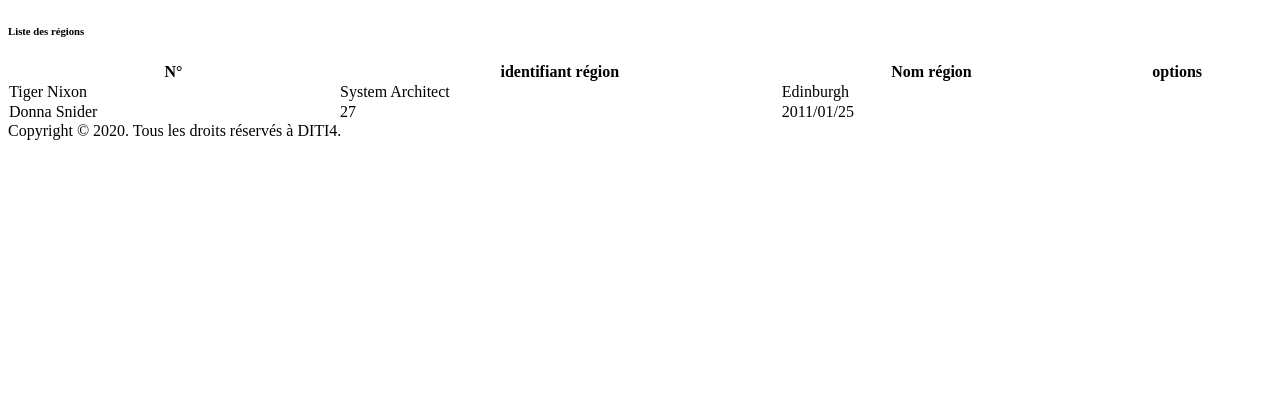
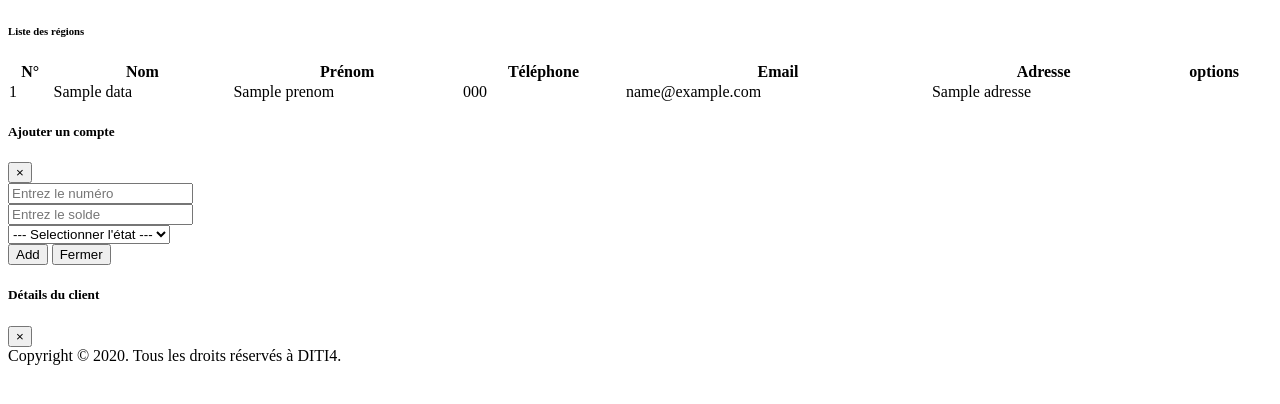
Before and after one commit to einsarr/BanqueDuPeupleORM, a PHP site: the page made by src/view/clients/lister.php in a window 1280 px wide. Shown: the top 404 px of the page. Run offline with PHP 8.4, Linux system fonts and the light colour scheme; the template is opened without the code that fills it: most values are stand-ins (such as "Sample title", 1, 10 or a date in 2020); data that the repository does not hold is empty.

Commit message:
Détails du client ajax

```diff
--- a/src/model/ClientDb.php
+++ b/src/model/ClientDb.php
@@ -6,13 +6,13 @@ class ClientDb extends Model
     public function findAll()
     {
         return $this->entityManager
-                    ->createQuery("SELECT r FROM region r")
+                    ->createQuery("SELECT cl FROM client cl")
                     ->getResult();
     }
-    public function findById($idR)
+    public function findById($idClient)
     {
         return $this->entityManager
-                    ->createQuery("SELECT r FROM region r WHERE r.idR=$idR")
+                    ->createQuery("SELECT cl FROM client cl WHERE cl.id='$idClient'")
                     ->getResult();
     }
     public function add($nomR)
--- a/src/view/assets/footer.php
+++ b/src/view/assets/footer.php
@@ -68,8 +68,23 @@ var base_url = "<?php echo $base_url; ?>";
           });
       });
 
+
+      $('.view_client').click(function(){
+			var id_client = $(this).attr("id");
+			$.ajax({
+				url:base_url+"Client/select/"+id_client,
+				method:"POST",
+				data:{id_client:id_client},
+				success:function(data){
+					$('#client_details').html(data);
+					$('#dataModal').modal("show");
+				}
+			});
+			$('#dataModal').modal("show");
+		});
+
   })
-  //Valdidation using jquery
+  //Validation using jquery
 function validate() {
     var isValid = true;
     if ($('#nom').val().trim() == "") {
--- a/src/view/assets/sideBar.php
+++ b/src/view/assets/sideBar.php
@@ -49,7 +49,6 @@
   </a>
   <div id="collapseUtilities" class="collapse" aria-labelledby="headingUtilities" data-parent="#accordionSidebar">
     <div class="bg-white py-2 collapse-inner rounded">
-    <a class="collapse-item" href="<?php echo $base_url.'Client/add' ?>">Ajouter</a>
       <a class="collapse-item" href="<?php echo $base_url.'Client/index' ?>">Lister</a>
     </div>
   </div>
--- a/src/view/clients/getAll.php
+++ /dev/null
@@ -1,5 +0,0 @@
-<?php
-foreach($data as $key=>$value)
-{
-    echo "N° : ".$value->getId()." - role : ".$value->getNom()."</br>";
-}
--- a/src/view/clients/lister.php
+++ b/src/view/clients/lister.php
@@ -1,6 +1,8 @@
+<?php
+//$base_url = "http://localhost:8080/mesprojets/orm/";
+?>
 <div class="container-fluid">
-
-         <!-- DataTales Example -->
+       <!-- DataTales Example -->
        <div class="card shadow mb-4">
             <div class="card-header py-3">
               <h6 class="m-0 font-weight-bold text-primary">Liste des régions</h6>
@@ -11,35 +13,91 @@
                   <thead>
                     <tr>
                       <th>N°</th>
-                      <th>identifiant région</th>
-                      <th>Nom région</th>
+                      <th>Nom</th>
+                      <th>Prénom</th>
+                      <th>Téléphone</th>
+                      <th>Email</th>
+                      <th>Adresse</th>
                       <th>options</th>
                     </tr>
                   </thead>
                   <tbody>
+                    <?php $num=1;foreach($data as $key=>$value) : ?>
                     <tr>
-                      <td>Tiger Nixon</td>
-                      <td>System Architect</td>
-                      <td>Edinburgh</td>
+                      <td><?php echo $num++; ?></td>
+                      <td><?php echo $value->getNom() ?></td>
+                      <td><?php echo $value->getPrenom() ?></td>
+                      <td><?php echo $value->getTelephone() ?></td>
+                      <td><?php echo $value->getEmail() ?></td>
+                      <td><?php echo $value->getAdresse() ?></td>
                       <td>
-                          <a href="" class="btn btn-danger" onclick="return confirm('Etes-vous sûre de vouloir supprimer la région?')"><span class="fas fa-trash"></span></a>
-                          <a href="" class="btn btn-warning"><span class="fas fa-edit"></span></a>
-                          <a href="" class="btn btn-info"><span class="fas fa-eye"></span></a>
+                          <a href="<?php echo $base_url."Compte/delete/".$value->getId() ?>" class="btn btn-danger" onclick="return confirm('Etes-vous sûre de vouloir supprimer la région?')"><span class="fas fa-trash"></span></a>
+                          <a href="<?php echo $base_url."Compte/edit/".$value->getId() ?>" class="btn btn-warning"><span class="fas fa-edit"></span></a>
+                          <a href="" id=<?php echo $value->getId() ?>" class="btn btn-info view_client" data-toggle="modal" data-target="#dataModal"><span class="fas fa-eye"></span></a>
+                          <a href="<?php echo $base_url."Compte/addCompte/".$value->getId() ?>" class="btn btn-success" data-toggle="modal" data-target="#myModalAddCompte"><span class="fas fa-plus"></span></a>
                       </td>
                     </tr>
-                    <tr>
-                      <td>Donna Snider</td>
-                      <td>27</td>
-                      <td>2011/01/25</td>
-                      <td>
-                          <a href="" class="btn btn-danger" onclick="return confirm('Etes-vous sûre de vouloir supprimer la région?')"><span class="fas fa-trash"></span></a>
-                          <a href="" class="btn btn-warning"><span class="fas fa-edit"></span></a>
-                          <a href="" class="btn btn-info"><span class="fas fa-eye"></span></a>
-                      </td>
-                    </tr>
+                    <?php endforeach; ?>
                   </tbody>
                 </table>
               </div>
             </div>
           </div>
+
+
 </div>
+
+
+
+<div class="modal fade" id="myModalAddCompte" tabindex="-1" role="dialog" aria-labelledby="exampleModalLabel" aria-hidden="true">
+    <div class="modal-dialog" role="document">
+      <div class="modal-content">
+        <div class="modal-header">
+          <h5 class="modal-title" id="exampleModalLabel">Ajouter un compte</h5>
+          <button class="close" type="button" data-dismiss="modal" aria-label="Close">
+            <span aria-hidden="true" class="text-danger">×</span>
+          </button>
+        </div>
+        <div class="modal-body">
+          <form>
+            <div class="form">
+                <div class="form-group">
+                  <input type="text" class="form-control" placeholder="Entrez le numéro" id="numero" name="numero">
+                </div>
+                <div class="form-group">
+                  <input type="text" class="form-control" placeholder="Entrez le solde" id="solde" name="solde">
+                </div>
+                <div class="form-group">
+                  <select id="etat" class="form-control" name="etat">
+                  <option value="">--- Selectionner l'état ---</option>
+                      <option value="actif">Activé</option>
+                      <option value="Inactif">Désactivé</option>
+                  </select>
+                </div>
+                <div class="modal-footer">
+                    <button type="button" class="btn btn-primary" id="addCompte">Add</button>
+                    <button type="button" class="btn btn-primary" id="btnUpdate"style="display:none;">Update</button>
+                    <button type="button" class="btn btn-danger" data-dismiss="modal">Fermer</button>
+                </div>
+              </div>
+            </form>
+          </div>
+      </div>
+    </div>
+  </div>
+
+
+
+  <div id="dataModal" class="modal fade" tabindex="-1" role="dialog" aria-labelledby="exampleModalLabel" aria-hidden="true">
+	<div class="modal-dialog" role="document">
+		<div class="modal-content">
+        <div class="modal-header">
+          <h5 class="modal-title" id="exampleModalLabel">Détails du client</h5>
+          <button class="close" type="button" data-dismiss="modal" aria-label="Close">
+            <span aria-hidden="true" class="text-danger">×</span>
+          </button>
+        </div>
+			<div class="modal-body" id="client_details"></div>
+		</div>
+	</div>
+</div>
--- a/src/view/clients/listerRegion.php
+++ /dev/null
@@ -1,5 +0,0 @@
-<?php
-foreach($data as $key=>$value)
-{
-    echo "N° : ".$value->getId()." - role : ".$value->getNom()."</br>";
-}
```
Also changed, not shown: src/controller/ClientController.php (+37 -2 lines), src/controller/CompteController.php (+6 -4 lines), src/view/clients/add.php (deleted, +0 -53 lines), src/view/comptes/listerDepartement.php (deleted, +0 -7 lines).
